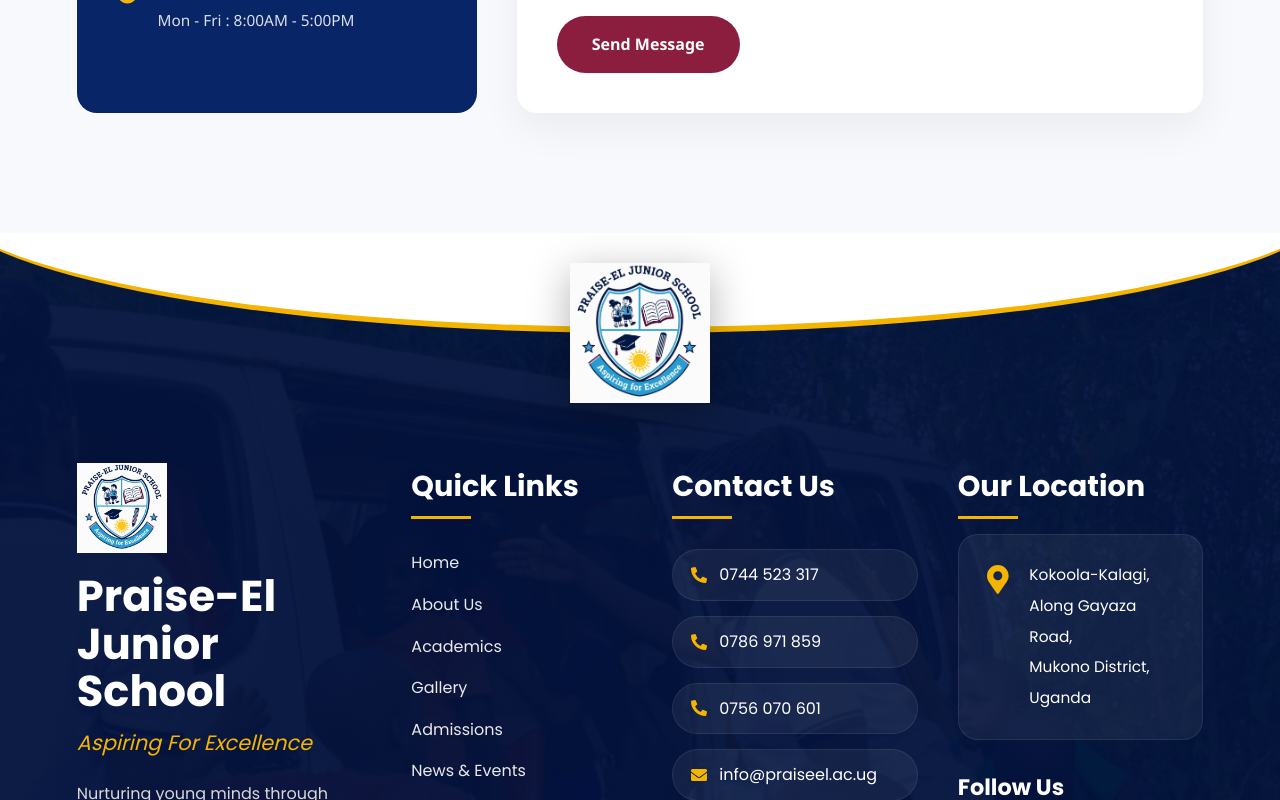
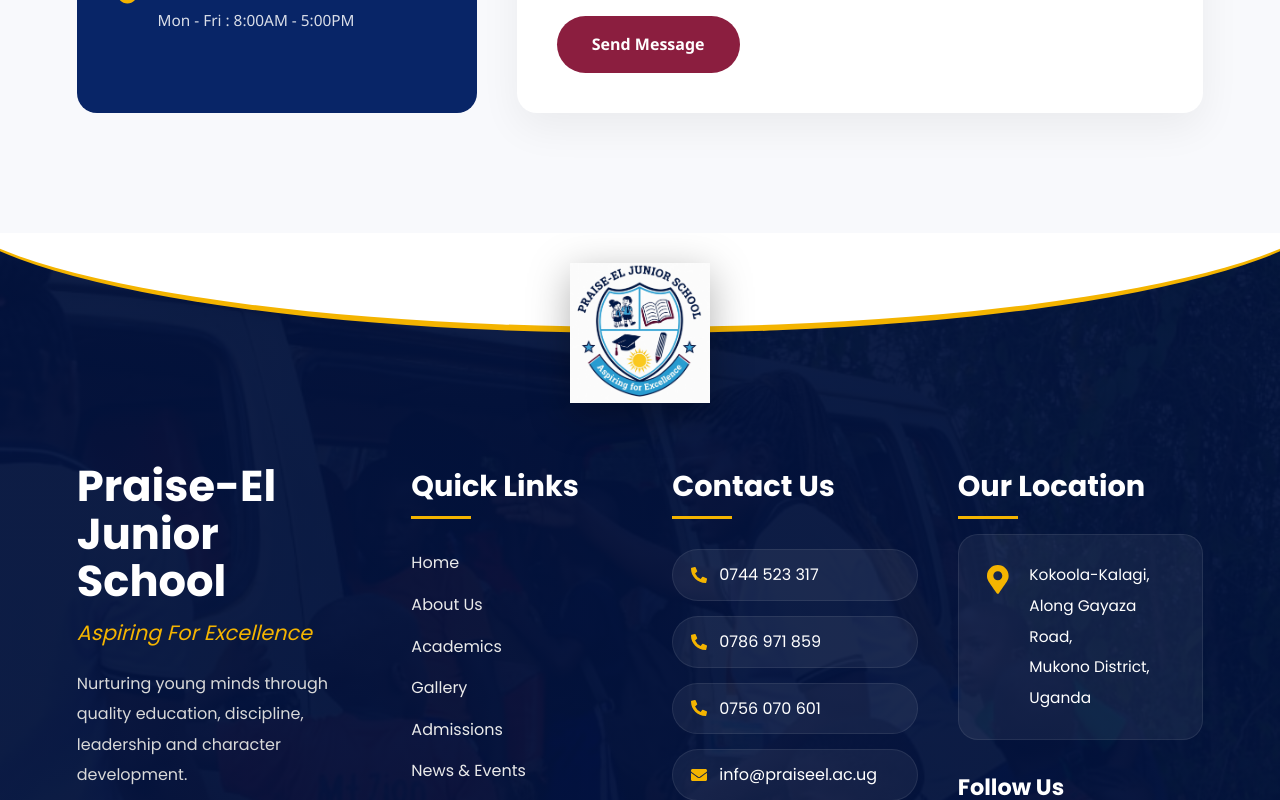
Before and after one commit to nickdev256/praiseel-school, a React (Vite) app: page / in a window 1280 px wide. Shown: the part 11200-12000 px from the top of the page. Built offline with nearby package versions, Linux system fonts and the light colour scheme.

Commit message:
Fix App.css layout restrictions

```diff
--- a/src/components/Footer.jsx
+++ b/src/components/Footer.jsx
@@ -42,7 +42,6 @@
 
           <div className="footer-brand">
 
-            <img src={logo} alt="Logo" />
 
             <h2>
               Praise-El
```
